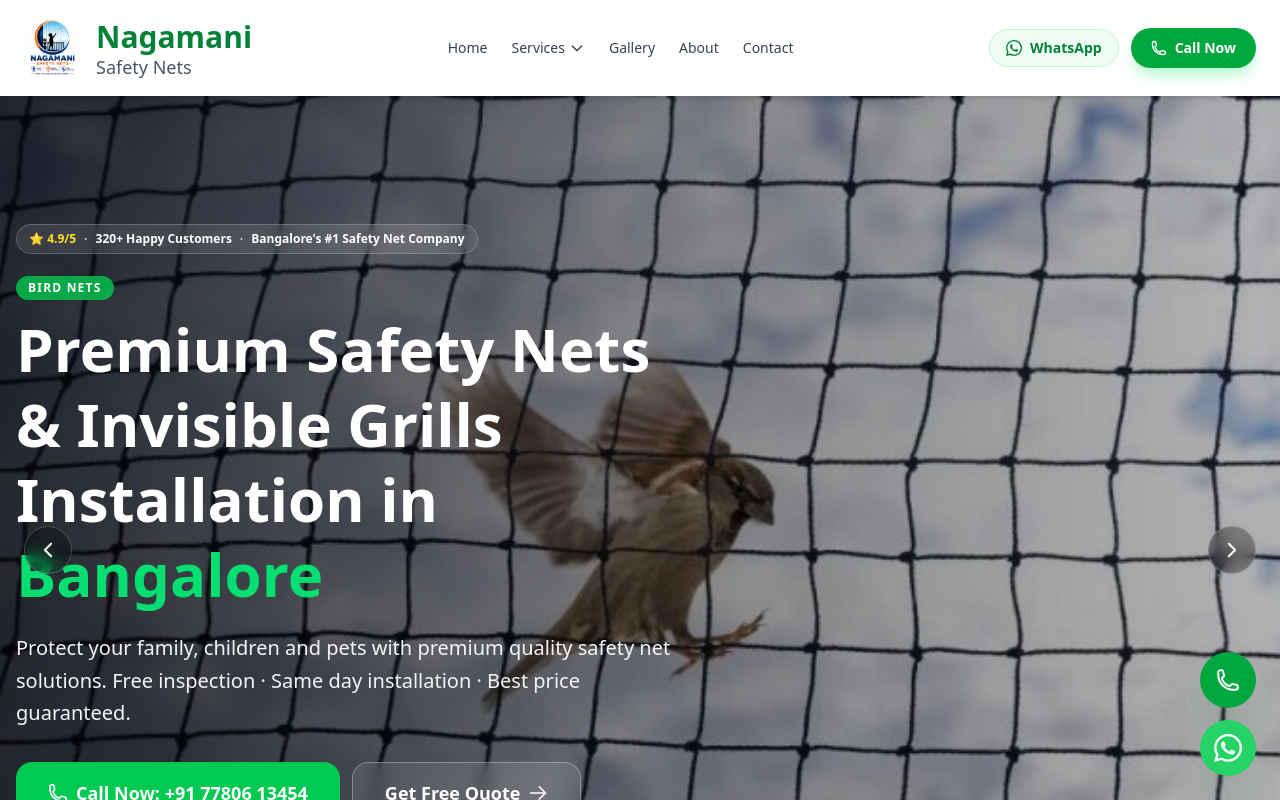
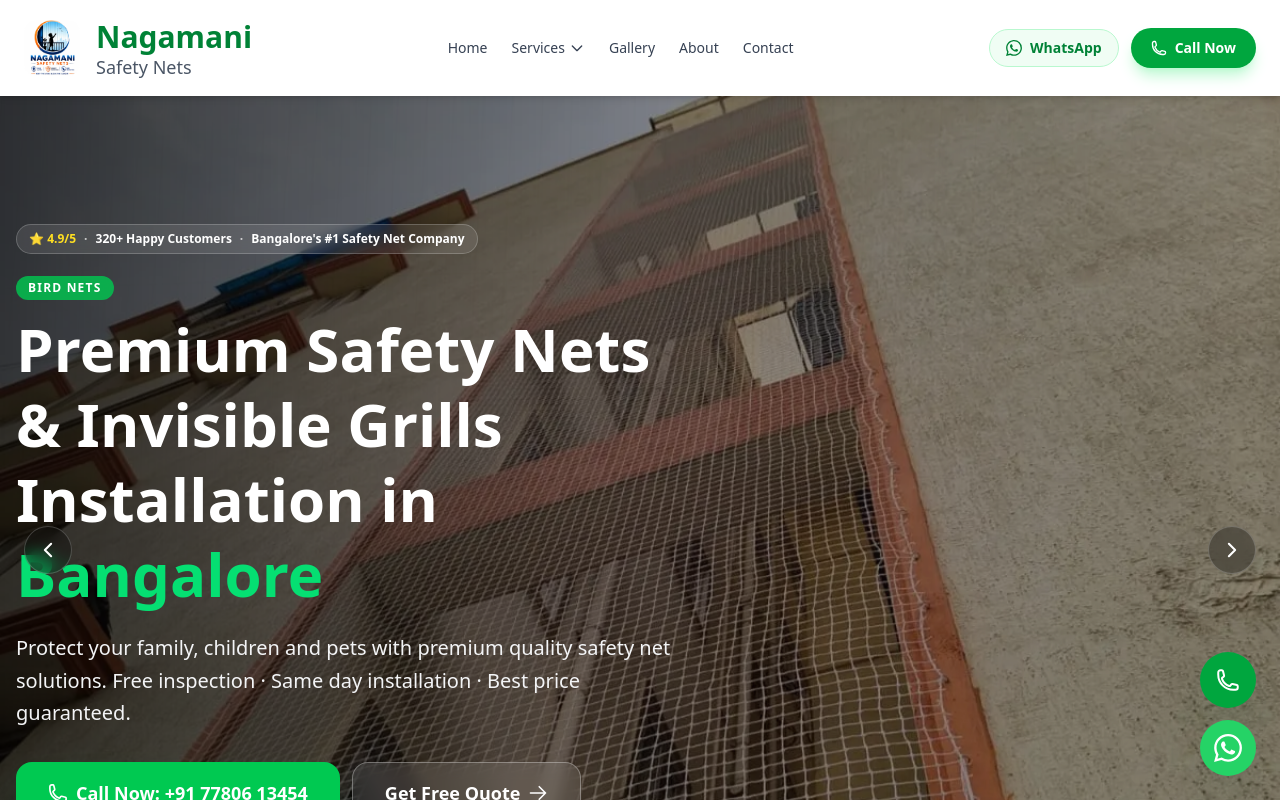
Before and after one commit to ajay-Ai-Ds/nagamani-safety-nets, a Next.js app: page / in a window 1280 px wide. Shown: the top 800 px of the page. Built offline with nearby package versions, Linux system fonts and the light colour scheme.

Commit message:
Changed antibird image and duct area

```diff
--- a/app/duct-area-safety-nets/page.tsx
+++ b/app/duct-area-safety-nets/page.tsx
@@ -22,7 +22,7 @@ export default function DuctAreaSafetyNetsPage() {
       slug="duct-area-safety-nets"
       heroHeadline="Duct Area Safety Nets in Bangalore — Keep Ducts Clean and Safe"
       heroSub="Professional duct area net installation for apartments. Prevents birds, debris, and accidents in building duct spaces. Free inspection across Bangalore."
-      imagePath="/images/ductarea1.webp"
+      imagePath="/images/ductarea2.webp"
       imageAlt="Duct area safety net installed in apartment building Bangalore"
       relatedServices={[
         { title: "Bird Nets", slug: "bird-nets" },
--- a/components/GoogleMap.tsx
+++ b/components/GoogleMap.tsx
@@ -1,3 +1,4 @@
+
 import { BUSINESS } from "@/lib/constants";
 
 export default function GoogleMap() {
--- a/components/HeroSlider.tsx
+++ b/components/HeroSlider.tsx
@@ -7,7 +7,7 @@ import { BUSINESS } from "@/lib/constants";
 const SLIDES = [
   { id: 1, label: "Balcony Safety Nets",  imagePath: "/images/balcony.webp",              alt: "Balcony safety net installation in Bangalore apartment" },
   { id: 2, label: "Invisible Grills",     imagePath: "/images/invisiblegrill.webp",      alt: "Invisible grills installed on apartment window Bangalore" },
-  { id: 3, label: "Bird Nets",            imagePath: "/images/antibirdnet.jpg",           alt: "Bird net installation to prevent birds in Bangalore" },
+  { id: 3, label: "Bird Nets",            imagePath: "/images/ductarea1.webp",           alt: "Bird net installation to prevent birds in Bangalore" },
   { id: 4, label: "Children Safety Nets", imagePath: "/images/child.webp",               alt: "Children safety net on staircase in Bangalore home" },
   { id: 5, label: "Cricket Safety Nets",  imagePath: "/images/cricket.jpeg",             alt: "Cricket practice net installation Bangalore" },
   { id: 6, label: "Monkey Safety Nets",   imagePath: "/images/monkey.webp",              alt: "Monkey safety net installation Bangalore" },
```
